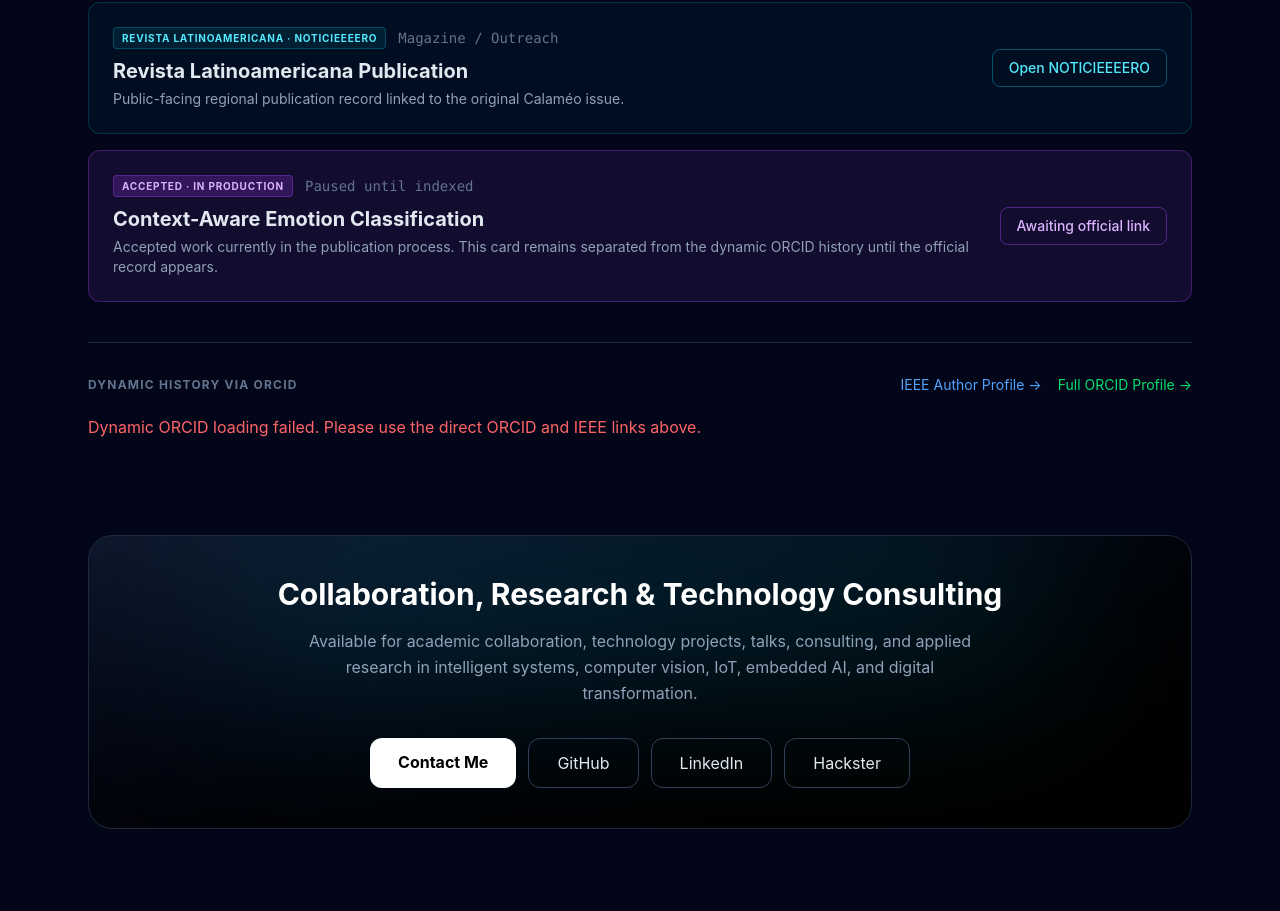
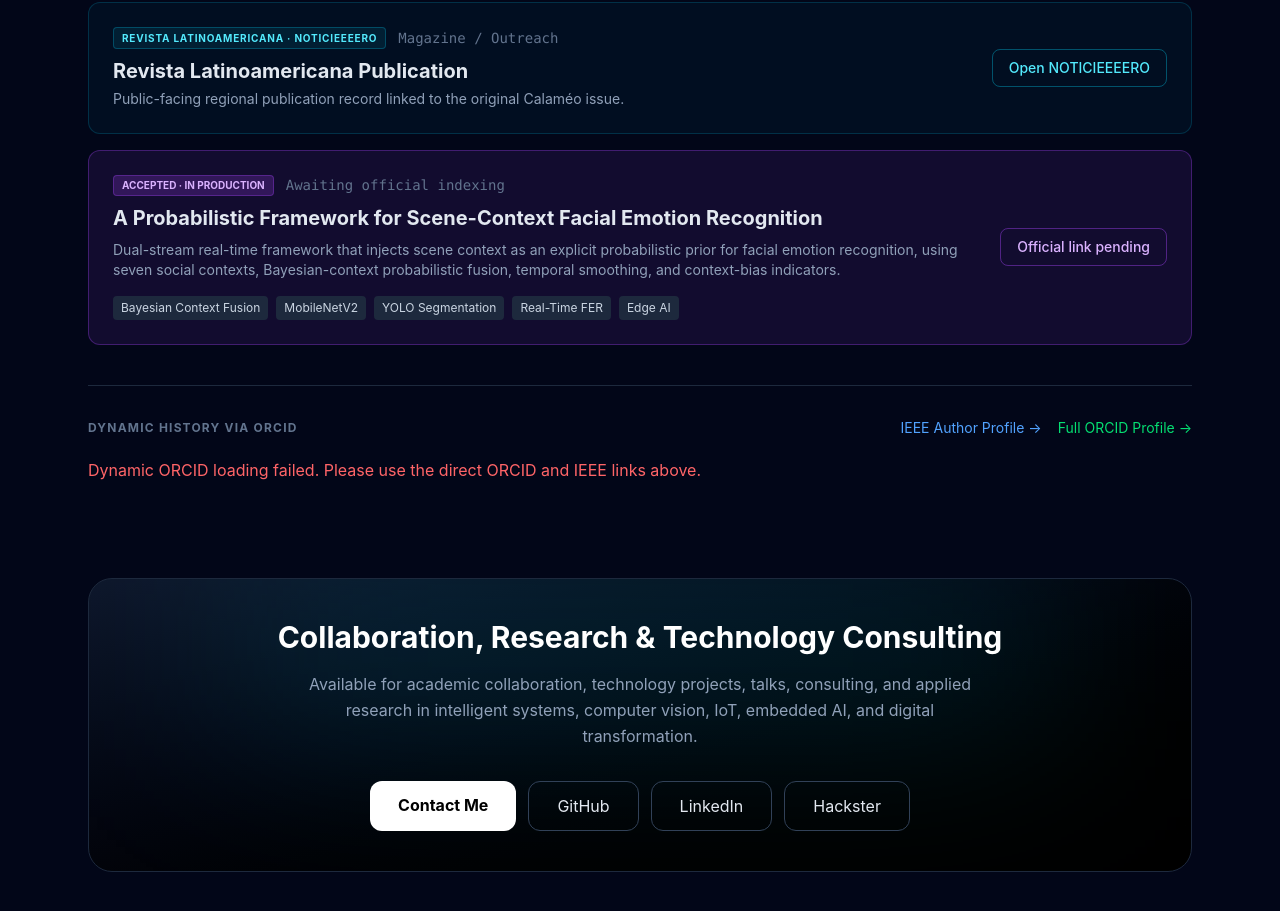
Before and after one commit to WichoArenas/portafolio-luis, an Astro site: page /portafolio-luis/en in a window 1280 px wide. Shown: the part 5119-6030 px from the top of the page. Built offline with nearby package versions, Linux system fonts and the light colour scheme; Astro itself is replaced by a stand-in of ours; no server answers.

Commit message:
update the title from context paper

```diff
--- a/src/pages/en/index.astro
+++ b/src/pages/en/index.astro
@@ -449,17 +449,38 @@ import Layout from '../../layouts/Layout.astro';
           </div>
         </article>
 
-        <article id="pending-accepted-paper" data-pending-title="context-aware emotion" class="p-6 rounded-xl border border-purple-500/30 bg-purple-500/10 hover:bg-purple-500/15 transition-colors">
+            <article id="pending-accepted-paper" data-pending-title="probabilistic framework scene-context facial emotion recognition" class="p-6 rounded-xl border border-purple-500/30 bg-purple-500/10 hover:bg-purple-500/15 transition-colors">
   <div class="flex flex-col md:flex-row md:items-center justify-between gap-5">
     <div>
       <div class="flex flex-wrap items-center gap-3 mb-2">
-                <span class="pub-badge bg-purple-500/20 text-purple-300 border-purple-500/30">ACCEPTED · IN PRODUCTION</span>
-                <span class="text-sm font-mono text-slate-500">Paused until indexed</span>
+        <span class="px-2 py-0.5 text-[10px] font-bold uppercase rounded bg-purple-500/20 text-purple-300 border border-purple-500/30">
+          Accepted · In Production
+        </span>
+        <span class="text-sm font-mono text-slate-500">
+          Awaiting official indexing
+        </span>
       </div>
-              <h3 class="text-xl font-bold text-slate-200">Context-Aware Emotion Classification</h3>
-              <p class="text-sm text-slate-400 mt-1">Accepted work currently in the publication process. This card remains separated from the dynamic ORCID history until the official record appears.</p>
+
+      <h3 class="text-xl font-bold text-slate-200">
+        A Probabilistic Framework for Scene-Context Facial Emotion Recognition
+      </h3>
+
+      <p class="text-sm text-slate-400 mt-2">
+        Dual-stream real-time framework that injects scene context as an explicit probabilistic prior for facial emotion recognition, using seven social contexts, Bayesian-context probabilistic fusion, temporal smoothing, and context-bias indicators.
+      </p>
+
+      <div class="flex flex-wrap gap-2 mt-4">
+        <span class="px-2 py-1 text-xs rounded bg-slate-800 text-slate-300">Bayesian Context Fusion</span>
+        <span class="px-2 py-1 text-xs rounded bg-slate-800 text-slate-300">MobileNetV2</span>
+        <span class="px-2 py-1 text-xs rounded bg-slate-800 text-slate-300">YOLO Segmentation</span>
+        <span class="px-2 py-1 text-xs rounded bg-slate-800 text-slate-300">Real-Time FER</span>
+        <span class="px-2 py-1 text-xs rounded bg-slate-800 text-slate-300">Edge AI</span>
       </div>
-            <span class="shrink-0 px-4 py-2 text-sm font-medium rounded-lg border border-purple-500/40 text-purple-300">Awaiting official link</span>
+    </div>
+
+    <span class="shrink-0 px-4 py-2 text-sm font-medium rounded-lg border border-purple-500/40 text-purple-300">
+      Official link pending
+    </span>
         </div>
     </article>
       </div>
```
Lines whose indentation alone changed are shown as unchanged.
